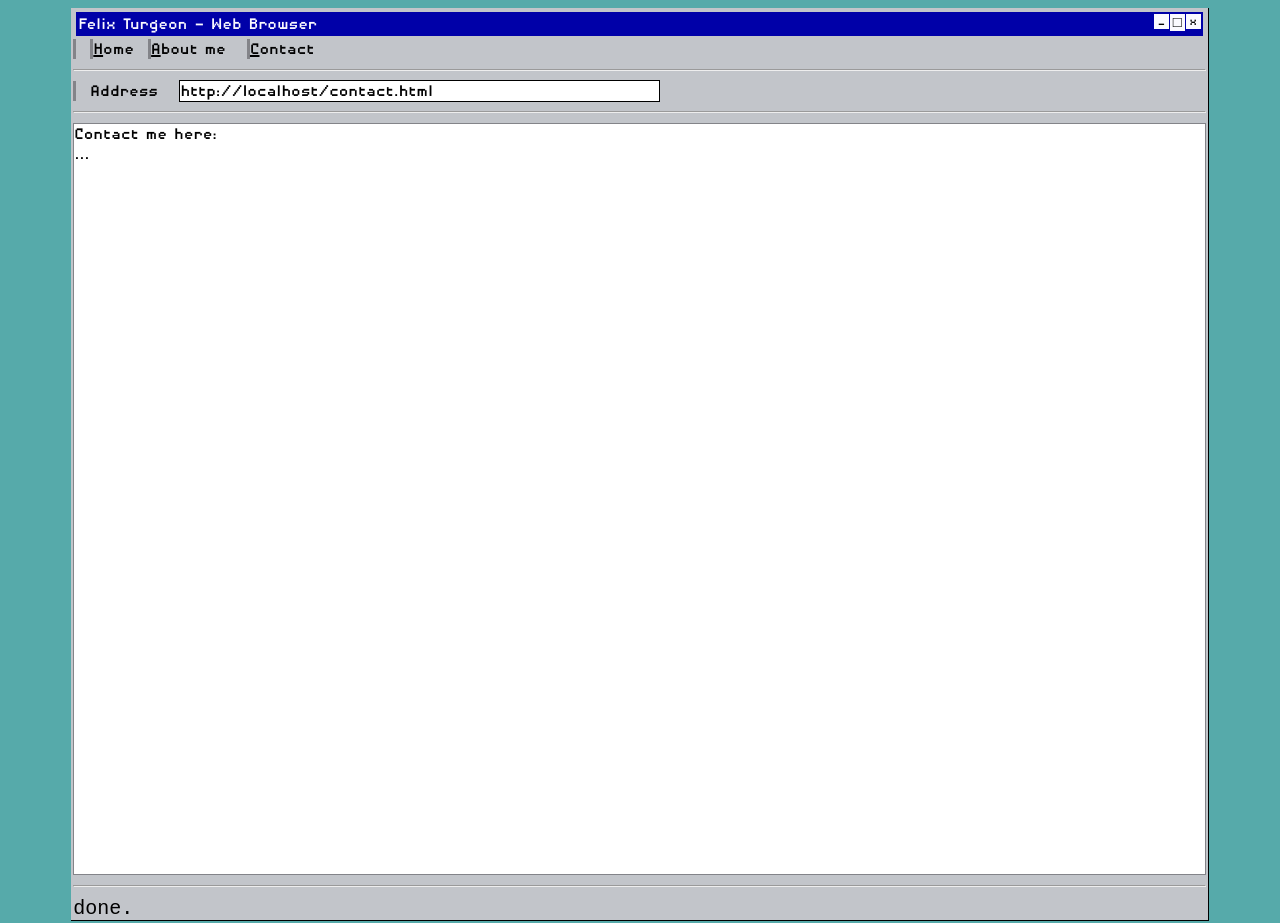
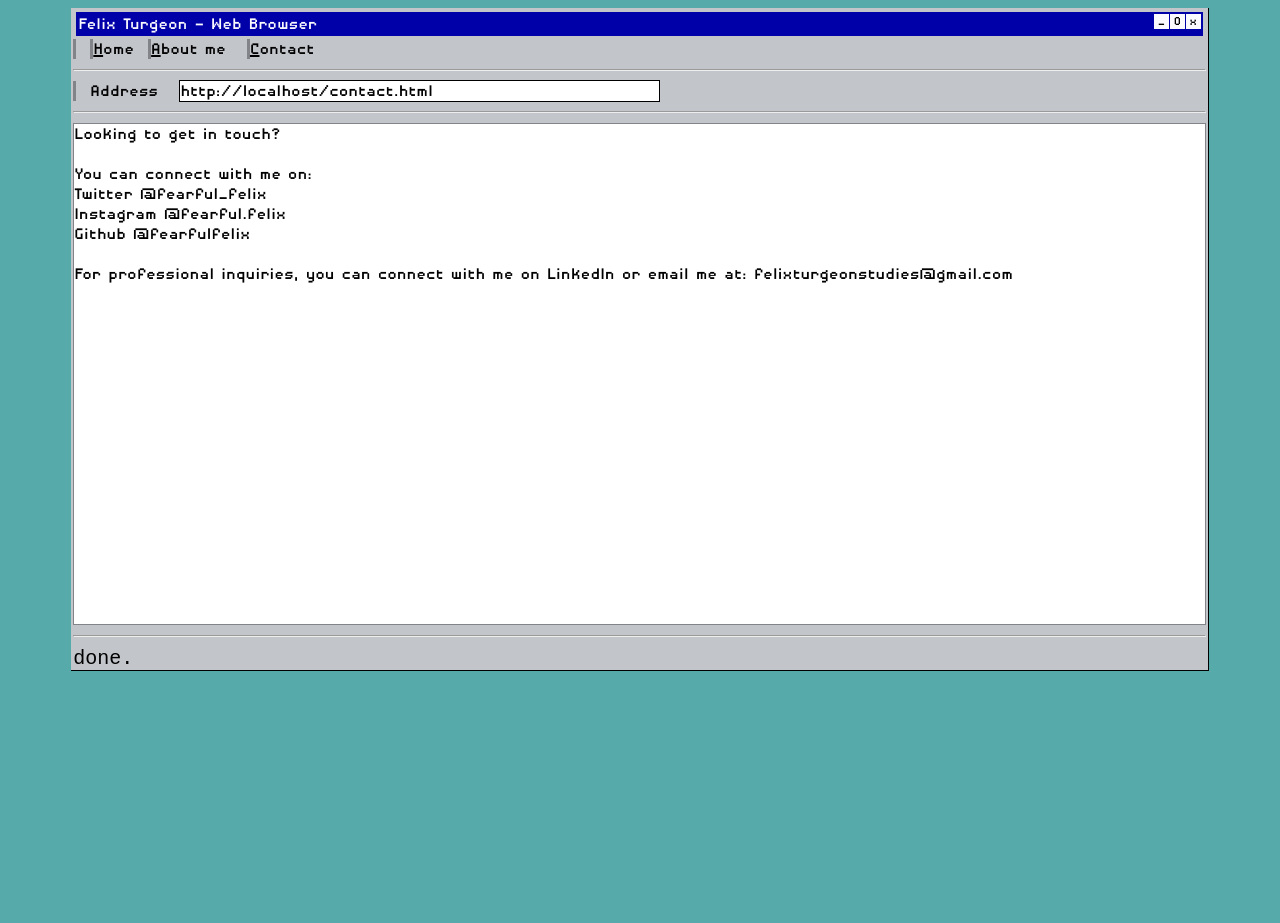
Before and after one commit to fearfulfelix/fearfulfelix.github.io, a plain HTML site: page contact.html in a window 1280 px wide. After the commit the page ends 800 px from the top, so only its background shows below. Drawn offline with Linux system fonts and the light colour scheme.

Commit message:
added contact links

```diff
--- a/contact.html
+++ b/contact.html
@@ -9,7 +9,7 @@
             <div class ="window">
                     <div class ="winTitle">
                         Felix Turgeon - Web Browser
-                        <span class="winButtons">x</span>  <span class="winButtons">&#9633;</span>  <span class="winButtons">_</span>
+                        <span class="winButtons">x</span>  <span class="winButtons">0</span>  <span class="winButtons">_</span>
                     </div>
                     <div class="winNavigation">
                     <span class="WinNavigationItem"></span>&nbsp;
@@ -27,8 +27,19 @@
                     <hr>
 
                     <div class="webContent">
-                           Contact me here: <br>
-                           ...
+                        Looking to get in touch?<br><br>
+
+                        You can connect with me on:
+                        <br>
+                         Twitter <a href="https://twitter.com/fearful_felix">@fearful_felix</a>
+                        <br>
+                        Instagram <a href="https://www.instagram.com/fearful.felix">@fearful.felix</a>
+                        <br>
+                        Github <a href="https://github.com/fearfulfelix">@fearfulfelix</a>
+                        <br><br>
+                        For professional inquiries, you can connect with me on <a href="https://www.linkedin.com/in/f%C3%A9lix-turgeon-67221b198/"> LinkedIn</a> or email me at: <a href="mailto:felixturgeonstudies@gmail.com">felixturgeonstudies@gmail.com</a>
+                        <br>
+
                     </div>
                     <hr>
                     <div style="font-family:'Courier New', Courier, monospace;">done.</div>
--- a/style.css
+++ b/style.css
@@ -69,7 +69,7 @@ padding-right: 2px;
     border-color:#838489;
     background: white;
     position: relative;
-    height: 750px;
+    height: 500px;
     overflow-y: scroll;
 
 
@@ -82,9 +82,15 @@ padding-right: 2px;
     border:solid;
     border-width: 1px;
 }
+.webContent a{
+    color:#0000A8;
+}
+.webContent a:visited{
+    color:#0000A8;
+}
 body{
     background: #56AAAA;
-    overflow:hidden;
+    overflow-y:scroll;
 }
 a:link{
     text-decoration: none;
```
Also changed, not shown: about.html (+2 -3 lines), index.html (+6 -3 lines).
